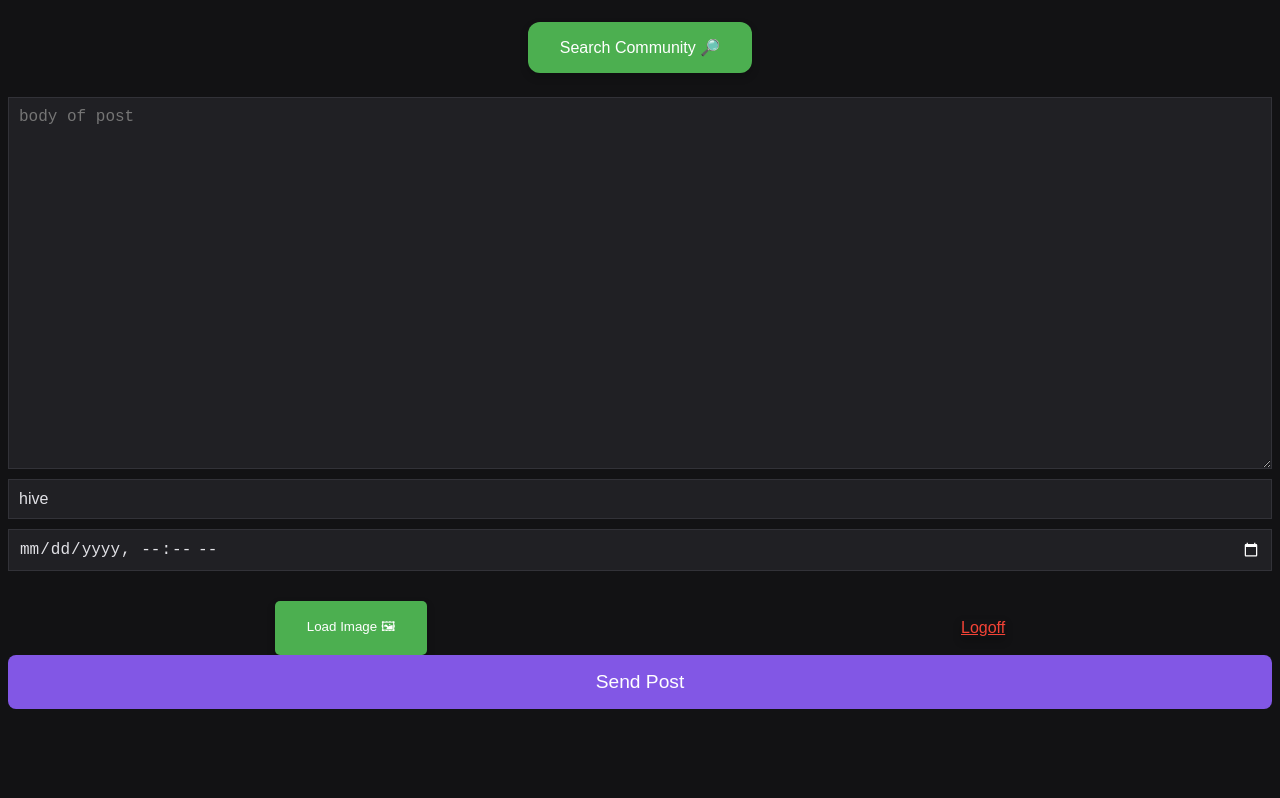
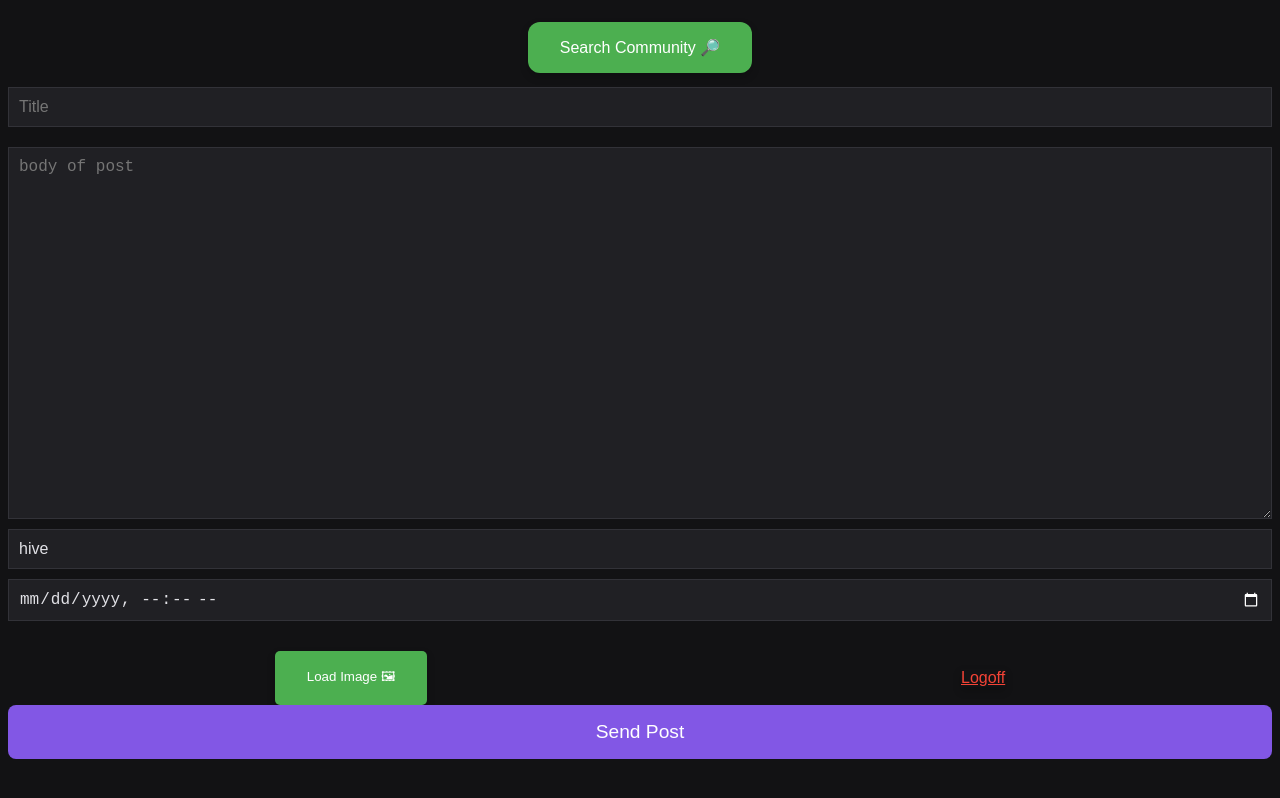
Before and after one commit to tasuboyz/Hive-TWA-Posting, a React (Vite) app: page /Hive-TWA-Posting/post in a window 1280 px wide. Built offline with nearby package versions, Linux system fonts and the light colour scheme.

Commit message:
Fix Title Bug

```diff
--- a/src/page/PostPage.tsx
+++ b/src/page/PostPage.tsx
@@ -238,6 +238,14 @@ const handleSelectOption = (option: string) => {
         )}
       <CommunityButton onClick={handleButtonClick} communityName={communityName || ''} />
       {/* Casella di input per il titolo */}
+      <input
+        type="text"
+        placeholder="Title"
+        className="input-title"
+        value={titolo}
+        onChange={(e) => setTitolo(e.target.value)}
+      />
+      {/* Casella di input per il titolo */}
       <textarea
         placeholder="body of post"
         className="input-description"
```
